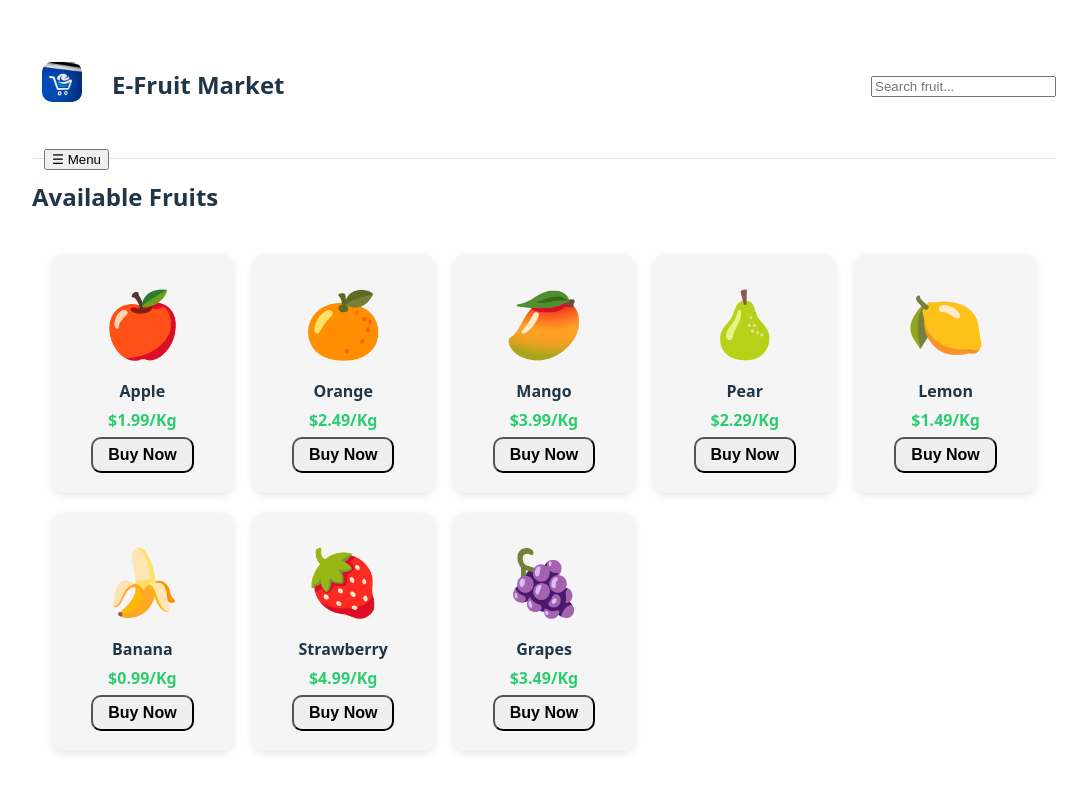
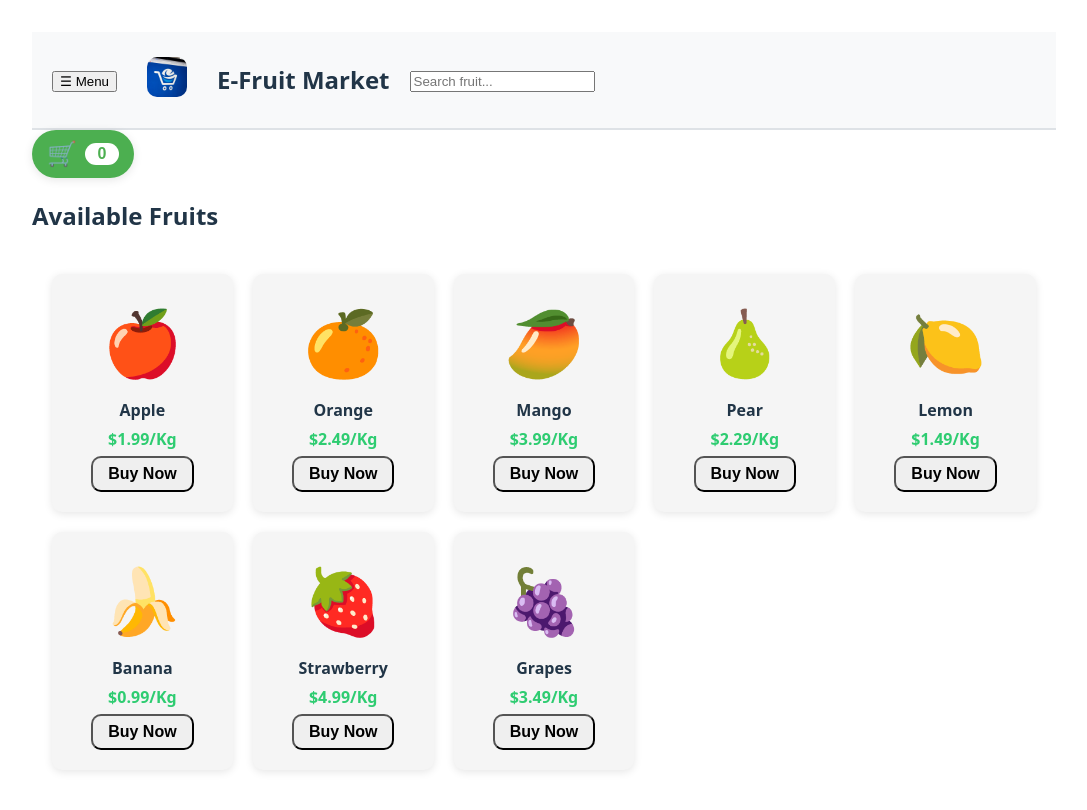
Before and after one commit to Collinse-lab/E-market-project, a React app: page / in a window 1280 px wide. Shown: the top 810 px of the page, without its empty margins (96-1183 px from the left). Built offline with nearby package versions, Linux system fonts and the light colour scheme; the HTML template or start-up script is replaced by a standard one.

Commit message:
added cart

```diff
--- a/src/App.tsx
+++ b/src/App.tsx
@@ -37,6 +37,10 @@ function App() {
 
   const filteredFruits =fruits.filter(fruit =>fruit.text.toLowerCase().includes(searchTerm.toLowerCase())
         );
+         const addToCart = () => {
+    setCartCount(cartCount + 1);
+    alert("Item added to cart! 🛒");
+  };
 
   return (
     <>
@@ -51,9 +55,7 @@ function App() {
         </div>
 
         <h1>E-Fruit Market</h1>
-
-
-  <div className='search'>
+        <div className='search'>
   <input
           type="text"
           placeholder="Search fruit..."
@@ -89,6 +91,13 @@ function App() {
         </div>
       </div>
        <div>
+
+          <div className="cart-icon-container">
+          <button className="cart-button">
+            <span className="cart-emoji">🛒</span>
+            <span className="cart-count">{cartCount}</span>
+          </button>
+        </div>
   <h2>Available Fruits</h2>
 
   <div className='fruits-container'>
@@ -97,7 +106,7 @@ function App() {
             <div className="fruit-emoji">{fruit.emoji}</div>
             <div  className="fruit-name">{fruit.text}</div>
             <div className="fruit-price">${fruit.price.toFixed(2)}/Kg</div>
-            <div > <button className="buy-fruit">Buy Now</button></div>
+            <div > <button className="buy-fruit"onClick={addToCart}>Buy Now</button></div>
           </div>
         ))}
         </div>
--- a/src/styles.css
+++ b/src/styles.css
@@ -11,41 +11,20 @@
   padding:10px;
   border-radius:20px;
 }
-.search{
- position: relative;
-  margin-left: auto;
-}
-.line{
+.line {
   display: flex;
   align-items: center;
-  justify-content: flex-start;
-  gap:20px;
-  padding: 20px 0;
+  gap: 20px;
+  padding: 15px 20px;
+  background: #f8f9fa;
+  border-bottom: 2px solid #dee2e6;
   flex-wrap: wrap;
-  position: relative;
-  border-bottom: 1px solid #dee2e6;
+}
 
+.header-left {
+  display: flex;
+  align-items: center;
 }
-input{
-  margin:auto;
-  margin-inline-start: 20px;
-  padding:auto;
-}
-.menu{
-  padding:8px 12px;
-  background:pointer;
-  position:absolute;
-  width:100%;
-  text-align: left;
-  box-shadow: 0 2px 10px rgba(0,0,0,0,0.1);
-
-}
- .header-left {
-    order: 1;
-    width: 100%;
-    justify-content: center;
-  }
-
 .fruits-container{
    display: grid;
   grid-template-columns: repeat(auto-fill, minmax(150px, 1fr));
@@ -59,7 +38,7 @@ input{
 }
 
 .grid-item{
-    aspect-ratio: 1 / 1;  /* Makes it square */
+    aspect-ratio: 1 / 1;
   background: #f5f5f5;
   border-radius: 10px;
   padding: 20px;
@@ -87,3 +66,40 @@ input{
   padding: 7px 15px;
   font-size: 1rem;
 }
+.cart-icon-container {
+  margin-left: auto;
+  display: flex;
+  align-items: center;
+  position: relative;
+}
+
+.cart-button {
+  background: #4CAF50;
+  border: none;
+  border-radius: 30px;
+  padding: 10px 15px;
+  cursor: pointer;
+  display: flex;
+  align-items: center;
+  gap: 8px;
+  box-shadow: 0 2px 10px rgba(0,0,0,0.1);
+  transition: transform 0.2s, background 0.2s;
+}
+.cart-button:hover {
+  background: #45a049;
+  transform: scale(1.05);
+}
+
+.cart-emoji {
+  font-size: 1.5rem;
+}
+.cart-count {
+  background: white;
+  color: #4CAF50;
+  font-weight: bold;
+  padding: 2px 5px;
+  border-radius: 30px;
+  font-size: 1rem;
+  min-width: 24px;
+  text-align: center;
+}
```
